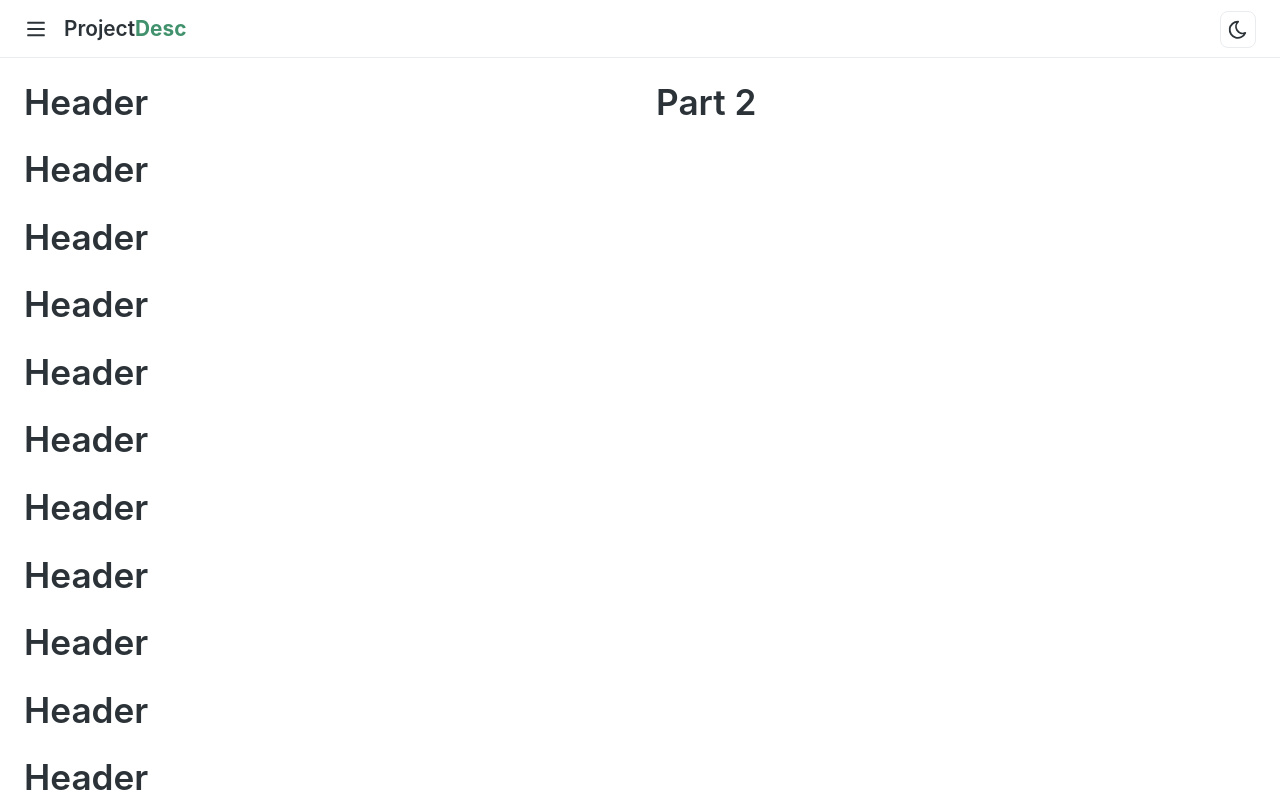
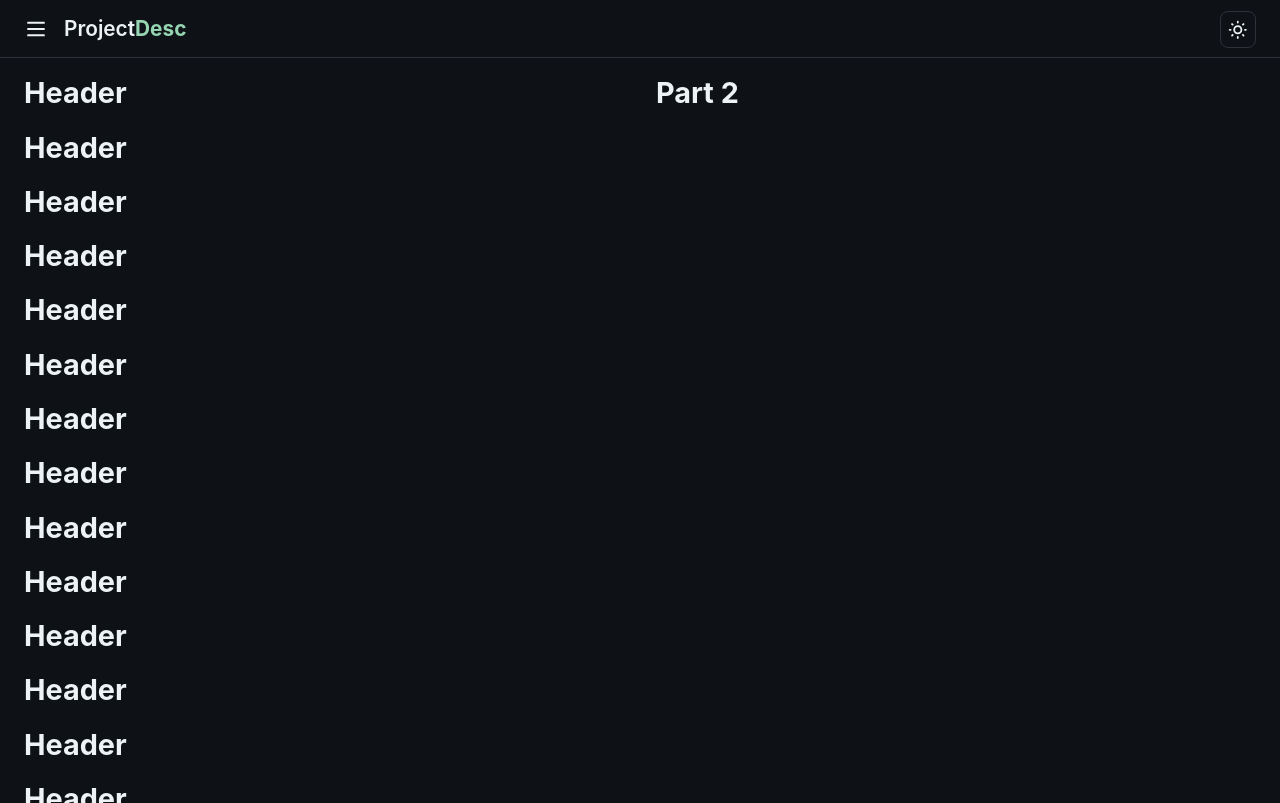
Before and after one commit to praj31/projectdesc, a Next.js app: page / in a window 1280 px wide. Built offline with nearby package versions, Linux system fonts and the light colour scheme.

Commit message:
Fixed CSS, Reducer & Context

```diff
--- a/context/index.ts
+++ b/context/index.ts
@@ -12,4 +12,4 @@ const intitalContext: ContextState = {
   dispatch: (value: ReducerActionType) => undefined,
 }
 
-export const StateContext = createContext(intitalContext)
+export const StateContext = createContext<ContextState>(intitalContext)
--- a/styles/globals.css
+++ b/styles/globals.css
@@ -82,56 +82,13 @@ strong {
   font-weight: 600;
 }
 
-h1,
-h2,
-h3,
-h4,
-h5,
-h6 {
-  font-weight: 600;
-  line-height: 1.25;
-}
-
 h1 {
   display: block;
-  font-size: 2.2rem;
+  font-size: 1.8rem;
   margin-block-start: 0.67em;
   margin-block-end: 0.67em;
   margin-inline-start: 0px;
   margin-inline-end: 0px;
-}
-
-h2 {
-  font-size: 1.5rem;
-  padding-bottom: 0.3rem;
-  border-bottom: var(--border);
-}
-
-pre {
-  display: block;
-  background-color: var(--code);
-  padding: 2rem;
-  line-height: normal;
-  border-radius: 0.5rem;
-  overflow-x: auto;
-  overflow-y: auto;
-  word-wrap: normal;
-  max-height: 700px;
-}
-
-code {
-  font-family: monospace;
-}
-
-pre code {
-  color: #ffffff;
-  font-size: 0.9rem;
-}
-
-p code {
-  background-color: var(--gray);
-  padding: 0.2rem 0.3rem;
-  border-radius: 0.3rem;
 }
 
 img {
@@ -373,48 +330,6 @@ a.sidebar-link:hover {
 .page {
   display: block;
 }
-/*
-.theme-default-content:not(.custom) > h1:first-child + .custom-block,
-.theme-default-content:not(.custom) > h1:first-child + p,
-.theme-default-content:not(.custom) > h1:first-child + pre,
-.theme-default-content:not(.custom) > h2:first-child + .custom-block,
-.theme-default-content:not(.custom) > h2:first-child + p,
-.theme-default-content:not(.custom) > h2:first-child + pre,
-.theme-default-content:not(.custom) > h3:first-child + .custom-block,
-.theme-default-content:not(.custom) > h3:first-child + p,
-.theme-default-content:not(.custom) > h3:first-child + pre,
-.theme-default-content:not(.custom) > h4:first-child + .custom-block,
-.theme-default-content:not(.custom) > h4:first-child + p,
-.theme-default-content:not(.custom) > h4:first-child + pre,
-.theme-default-content:not(.custom) > h5:first-child + .custom-block,
-.theme-default-content:not(.custom) > h5:first-child + p,
-.theme-default-content:not(.custom) > h5:first-child + pre,
-.theme-default-content:not(.custom) > h6:first-child + .custom-block,
-.theme-default-content:not(.custom) > h6:first-child + p,
-.theme-default-content:not(.custom) > h6:first-child + pre {
-  margin-top: 2rem;
-}
-
-.theme-default-content:not(.custom) > h1:first-child,
-.theme-default-content:not(.custom) > h2:first-child,
-.theme-default-content:not(.custom) > h3:first-child,
-.theme-default-content:not(.custom) > h4:first-child,
-.theme-default-content:not(.custom) > h5:first-child,
-.theme-default-content:not(.custom) > h6:first-child {
-  margin-top: -1.5rem;
-  margin-bottom: 1rem;
-}
-
-.theme-default-content:not(.custom) > h1,
-.theme-default-content:not(.custom) > h2,
-.theme-default-content:not(.custom) > h3,
-.theme-default-content:not(.custom) > h4,
-.theme-default-content:not(.custom) > h5,
-.theme-default-content:not(.custom) > h6 {
-  margin-top: -3.1rem;
-  padding-top: 4.6rem;
-  margin-bottom: 0;
-} */
 
 .theme-default-content:not(.custom) {
   padding: 1.5rem 1.5rem 0 1.5rem;
@@ -482,7 +397,8 @@ a.sidebar-link:hover {
   }
 
   .theme-default-content:not(.custom) section {
-    max-height: auto;
+    max-height: none;
+    overflow: auto;
   }
 
   .pad-l {
--- a/util/theme.ts
+++ b/util/theme.ts
@@ -11,8 +11,8 @@ export const setDarkTheme = (val: string) => {
 export const setTheme = () => {
   const theme = localStorage.getItem('theme')
   if (!theme) {
-    setDarkTheme('light')
-    document.body.classList.remove('dark')
+    setDarkTheme('dark')
+    document.body.classList.add('dark')
   }
   if (theme === 'dark') {
     setDarkTheme('dark')
```
